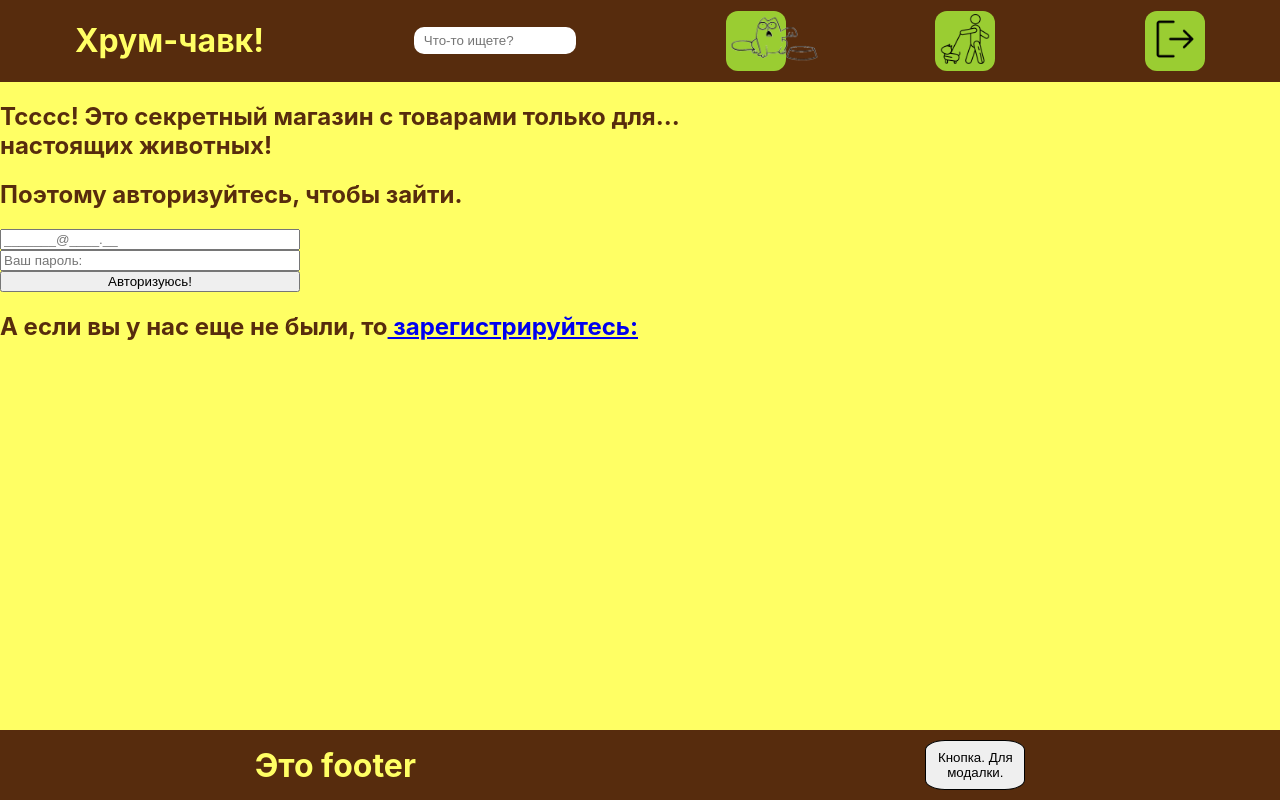
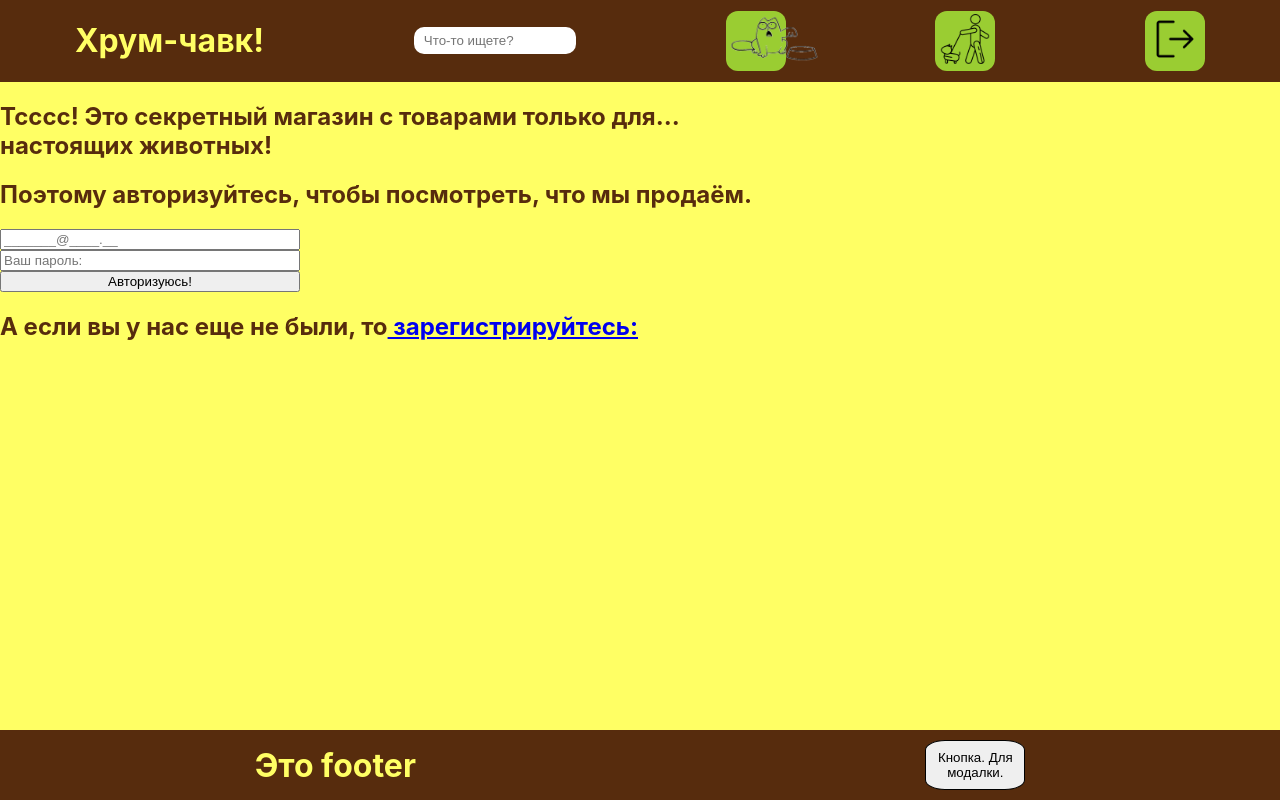
Before and after one commit to Marina-A-G/PetStore, a React (Create React App) app: page / in a window 1280 px wide. Built offline with nearby package versions, Linux system fonts and the light colour scheme.

Commit message:
with uncaught (in promise) error

```diff
--- a/src/components/Authorization/Authorization.jsx
+++ b/src/components/Authorization/Authorization.jsx
@@ -55,7 +55,7 @@ export function Authorization() {
         <br />
         настоящих животных!
       </h2>
-      <h2>Поэтому авторизуйтесь, чтобы зайти.</h2>
+      <h2>Поэтому авторизуйтесь, чтобы посмотреть, что мы продаём.</h2>
 
       <Formik
         initialValues={{
```
